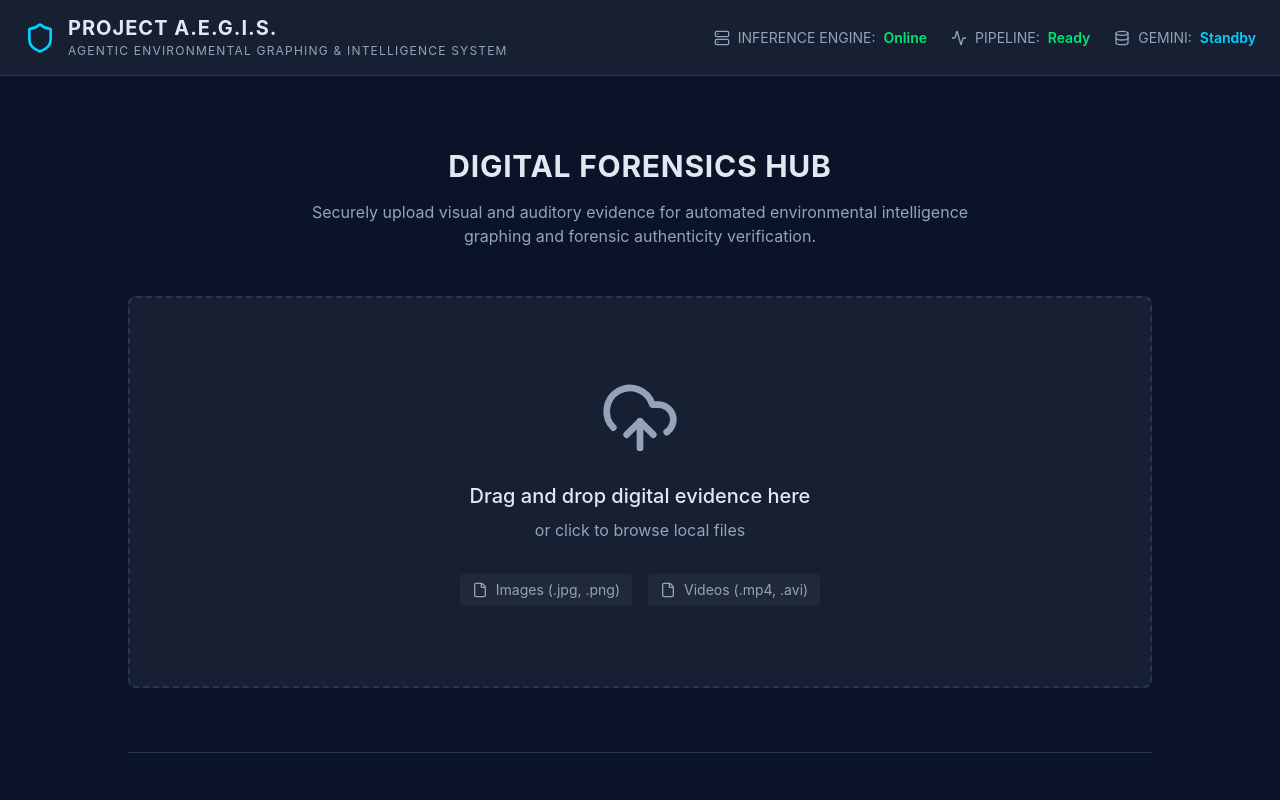
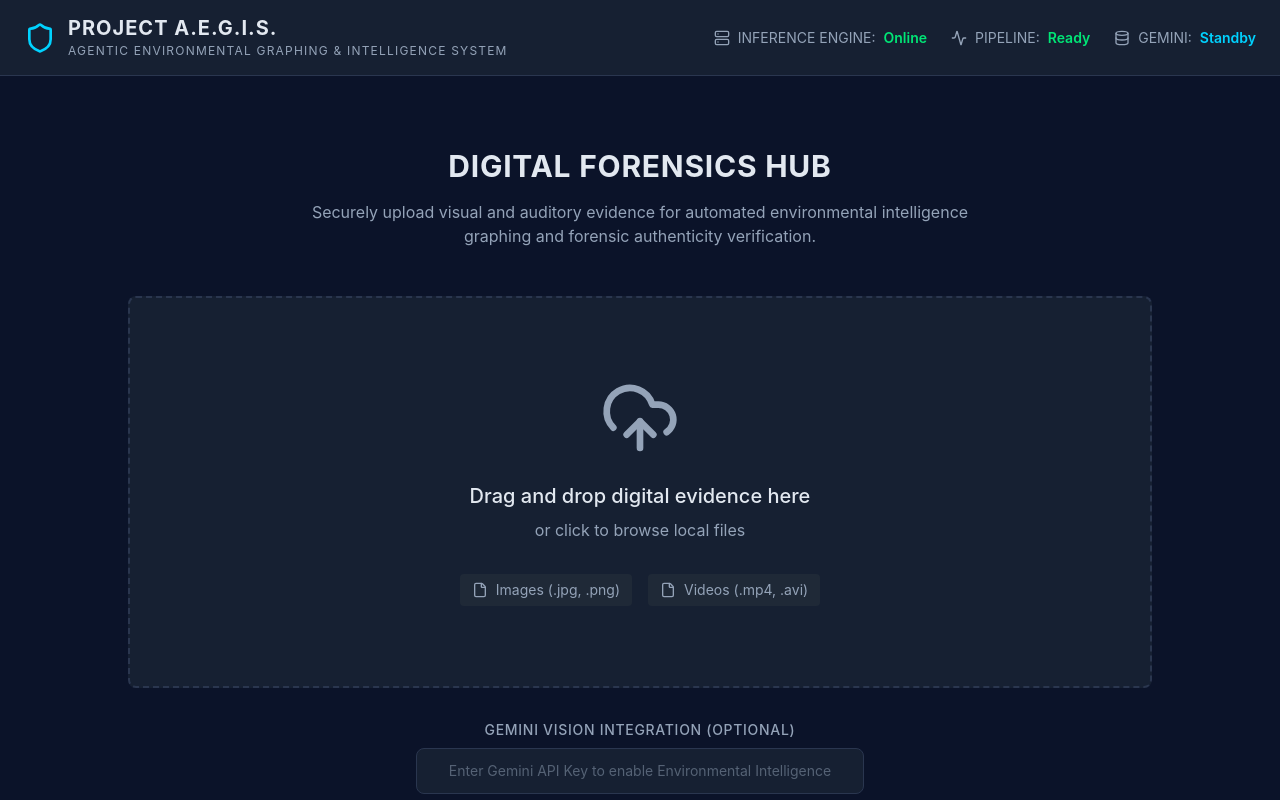
Before and after one commit to manishns2007/A.E.G.I.S-1, a React (Vite) app in the folder frontend/: page / in a window 1280 px wide. Shown: the top 800 px of the page. Built offline with nearby package versions, Linux system fonts and the light colour scheme.

Commit message:
feat: add dashboard upload page and evidence processing tracker with stage visualization

```diff
--- a/frontend/src/pages/Dashboard.tsx
+++ b/frontend/src/pages/Dashboard.tsx
@@ -9,6 +9,7 @@ const Dashboard = () => {
   const [isDragging, setIsDragging] = useState(false);
   const [isUploading, setIsUploading] = useState(false);
   const [error, setError] = useState<string | null>(null);
+  const [apiKey, setApiKey] = useState<string>('');
 
   const handleDrag = (e: React.DragEvent) => {
     e.preventDefault();
@@ -41,10 +42,9 @@ const Dashboard = () => {
       setIsUploading(true);
       setError(null);
       const res = await uploadEvidence(file);
-      navigate(`/processing/${res.case_id}`);
+      navigate(`/processing/${res.case_id}`, { state: { geminiApiKey: apiKey } });
     } catch (err: any) {
       setError(err.message || 'File upload failed');
-    } finally {
       setIsUploading(false);
     }
   };
@@ -107,8 +107,26 @@ const Dashboard = () => {
         )}
       </motion.div>
 
+      <motion.div
+        initial={{ opacity: 0 }}
+        animate={{ opacity: 1 }}
+        transition={{ duration: 0.5, delay: 0.4 }}
+        className="mt-8 max-w-md mx-auto"
+      >
+        <label className="block text-sm font-medium text-secondary mb-2 text-center uppercase tracking-wider">
+          Gemini Vision Integration (Optional)
+        </label>
+        <input
+          type="password"
+          placeholder="Enter Gemini API Key to enable Environmental Intelligence"
+          value={apiKey}
+          onChange={(e) => setApiKey(e.target.value)}
+          className="w-full bg-surface border border-border rounded-lg px-4 py-3 text-textMain focus:outline-none focus:border-primary focus:ring-1 focus:ring-primary transition-colors text-center text-sm placeholder:text-textMuted/50"
+        />
+      </motion.div>
+
       {error && (
-        <div className="mt-6 bg-danger/10 border border-danger/20 rounded p-4 flex items-start space-x-3 text-danger">
+        <div className="mt-6 max-w-md mx-auto bg-danger/10 border border-danger/20 rounded p-4 flex items-start space-x-3 text-danger">
           <AlertCircle className="w-5 h-5 flex-shrink-0 mt-0.5" />
           <p>{error}</p>
         </div>
--- a/frontend/src/pages/Processing.tsx
+++ b/frontend/src/pages/Processing.tsx
@@ -45,7 +45,8 @@ const Processing = () => {
 
     const runAnalysis = async () => {
       try {
-        const res = await analyzeEvidence(caseId);
+        const geminiApiKey = location.state?.geminiApiKey || '';
+        const res = await analyzeEvidence(caseId, geminiApiKey);
         // Process is complete
         clearInterval(interval);
         clearInterval(stageInterval);
```
